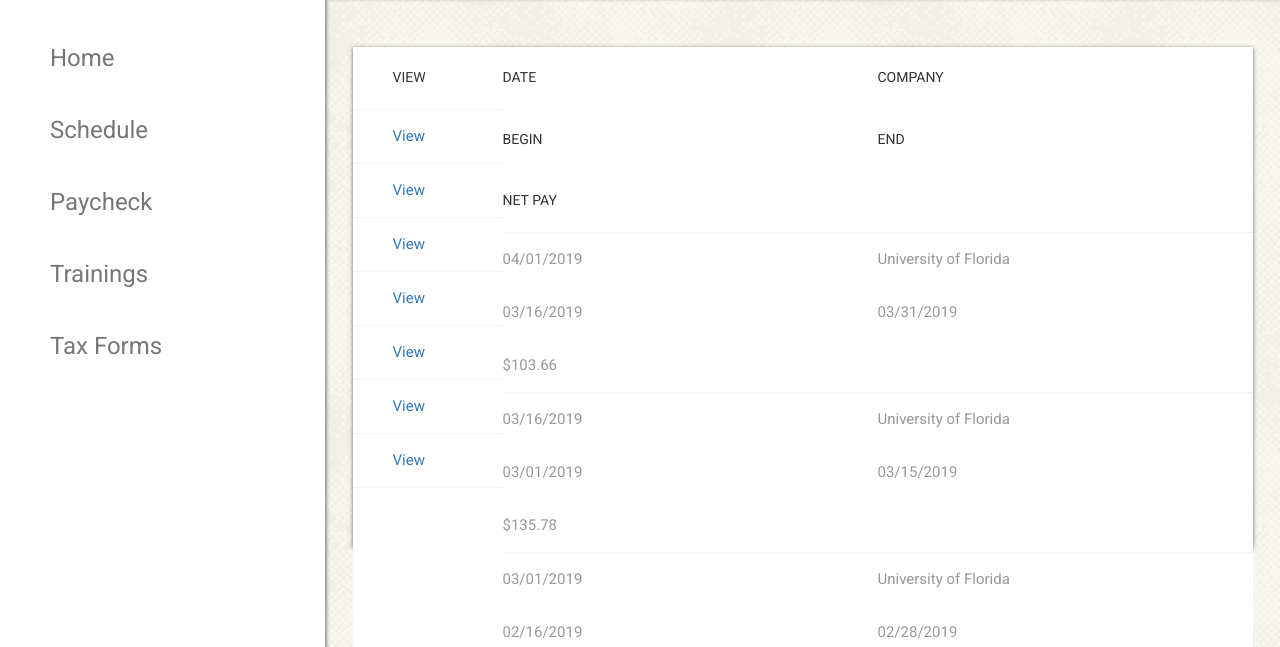
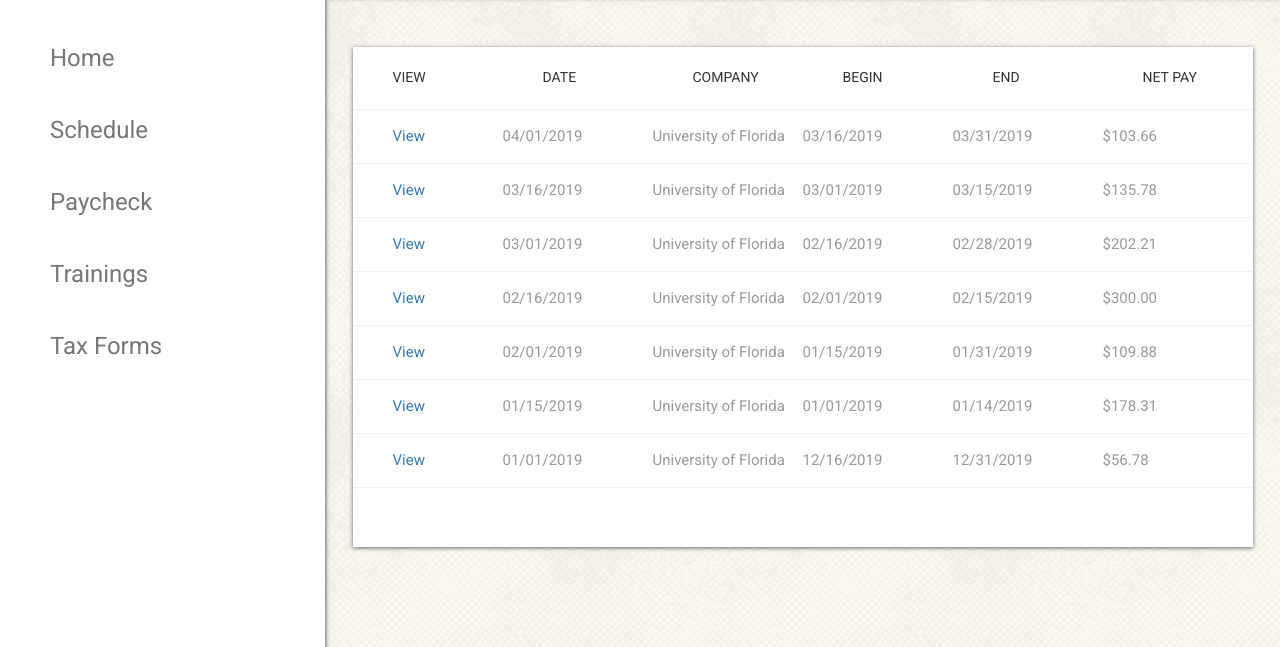
Before and after one commit to ajohnsonhogan/WORK.UF, a plain HTML site: page paycheck.html in a window 1280 px wide. Shown: the part 153-800 px from the top of the page. Drawn offline with nearby package versions, Linux system fonts and the light colour scheme; no server answers; a script that the page names is missing.

Commit message:
fixed css bugs

```diff
--- a/main.css
+++ b/main.css
@@ -181,7 +181,7 @@ p {
     padding-left: 40px;
   }
 
-  .column {
+  .tbl-column {
     width: 150px;
     font-family: "Roboto" !important;
   }
--- a/paycheck.html
+++ b/paycheck.html
@@ -123,68 +123,68 @@
                           <table>
                             <thead>
                               <tr class="row100 head">
-                                <th class="cell100 column">Date</th>
-                                <th class="cell100 column">Company</th>
-                                <th class="cell100 column">Begin</th>
-                                <th class="cell100 column">End</th>
-                                <th class="cell100 column">Net Pay</th>
+                                <th class="cell100 column1">Date</th>
+                                <th class="cell100 column1">Company</th>
+                                <th class="cell100 column1">Begin</th>
+                                <th class="cell100 column1">End</th>
+                                <th class="cell100 column1">Net Pay</th>
                               </tr>
                             </thead>
                             <tbody>
                               <tr class="row100 body">
-                                <td class="cell100 column">04/01/2019</td>
-                                <td class="cell100 column">University of Florida</td>
-                                <td class="cell100 column">03/16/2019</td>
-                                <td class="cell100 column">03/31/2019</td>
-                                <td class="cell100 column">$103.66</td>
+                                <td class="cell100 tbl-column">04/01/2019</td>
+                                <td class="cell100 tbl-column">University of Florida</td>
+                                <td class="cell100 tbl-column">03/16/2019</td>
+                                <td class="cell100 tbl-column">03/31/2019</td>
+                                <td class="cell100 tbl-column">$103.66</td>
                               </tr>
 
                               <tr class="row100 body">
-                                <td class="cell100 column">03/16/2019</td>
-                                <td class="cell100 column">University of Florida</td>
-                                <td class="cell100 column">03/01/2019</td>
-                                <td class="cell100 column">03/15/2019</td>
-                                <td class="cell100 column">$135.78</td>
+                                <td class="cell100 tbl-column">03/16/2019</td>
+                                <td class="cell100 tbl-column">University of Florida</td>
+                                <td class="cell100 tbl-column">03/01/2019</td>
+                                <td class="cell100 tbl-column">03/15/2019</td>
+                                <td class="cell100 tbl-column">$135.78</td>
                               </tr>
 
                               <tr class="row100 body">
-                                <td class="cell100 column">03/01/2019</td>
-                                <td class="cell100 column">University of Florida</td>
-                                <td class="cell100 column">02/16/2019</td>
-                                <td class="cell100 column">02/28/2019</td>
-                                <td class="cell100 column">$202.21</td>
+                                <td class="cell100 tbl-column">03/01/2019</td>
+                                <td class="cell100 tbl-column">University of Florida</td>
+                                <td class="cell100 tbl-column">02/16/2019</td>
+                                <td class="cell100 tbl-column">02/28/2019</td>
+                                <td class="cell100 tbl-column">$202.21</td>
                               </tr>
 
                               <tr class="row100 body">
-                                <td class="cell100 column">02/16/2019</td>
-                                <td class="cell100 column">University of Florida</td>
-                                <td class="cell100 column">02/01/2019</td>
-                                <td class="cell100 column">02/15/2019</td>
-                                <td class="cell100 column">$300.00</td>
+                                <td class="cell100 tbl-column">02/16/2019</td>
+                                <td class="cell100 tbl-column">University of Florida</td>
+                                <td class="cell100 tbl-column">02/01/2019</td>
+                                <td class="cell100 tbl-column">02/15/2019</td>
+                                <td class="cell100 tbl-column">$300.00</td>
                               </tr>
 
                               <tr class="row100 body">
-                                <td class="cell100 column">02/01/2019</td>
-                                <td class="cell100 column">University of Florida</td>
-                                <td class="cell100 column">01/15/2019</td>
-                                <td class="cell100 column">01/31/2019</td>
-                                <td class="cell100 column">$109.88</td>
+                                <td class="cell100 tbl-column">02/01/2019</td>
+                                <td class="cell100 tbl-column">University of Florida</td>
+                                <td class="cell100 tbl-column">01/15/2019</td>
+                                <td class="cell100 tbl-column">01/31/2019</td>
+                                <td class="cell100 tbl-column">$109.88</td>
                               </tr>
 
                               <tr class="row100 body">
-                                <td class="cell100 column">01/15/2019</td>
-                                <td class="cell100 column">University of Florida</td>
-                                <td class="cell100 column">01/01/2019</td>
-                                <td class="cell100 column">01/14/2019</td>
-                                <td class="cell100 column">$178.31</td>
+                                <td class="cell100 tbl-column">01/15/2019</td>
+                                <td class="cell100 tbl-column">University of Florida</td>
+                                <td class="cell100 tbl-column">01/01/2019</td>
+                                <td class="cell100 tbl-column">01/14/2019</td>
+                                <td class="cell100 tbl-column">$178.31</td>
                               </tr>
 
                               <tr class="row100 body">
-                                <td class="cell100 column">01/01/2019</td>
-                                <td class="cell100 column">University of Florida</td>
-                                <td class="cell100 column">12/16/2019</td>
-                                <td class="cell100 column">12/31/2019</td>
-                                <td class="cell100 column">$56.78</td>
+                                <td class="cell100 tbl-column">01/01/2019</td>
+                                <td class="cell100 tbl-column">University of Florida</td>
+                                <td class="cell100 tbl-column">12/16/2019</td>
+                                <td class="cell100 tbl-column">12/31/2019</td>
+                                <td class="cell100 tbl-column">$56.78</td>
                               </tr>
                             </tbody>
                           </table>
```
